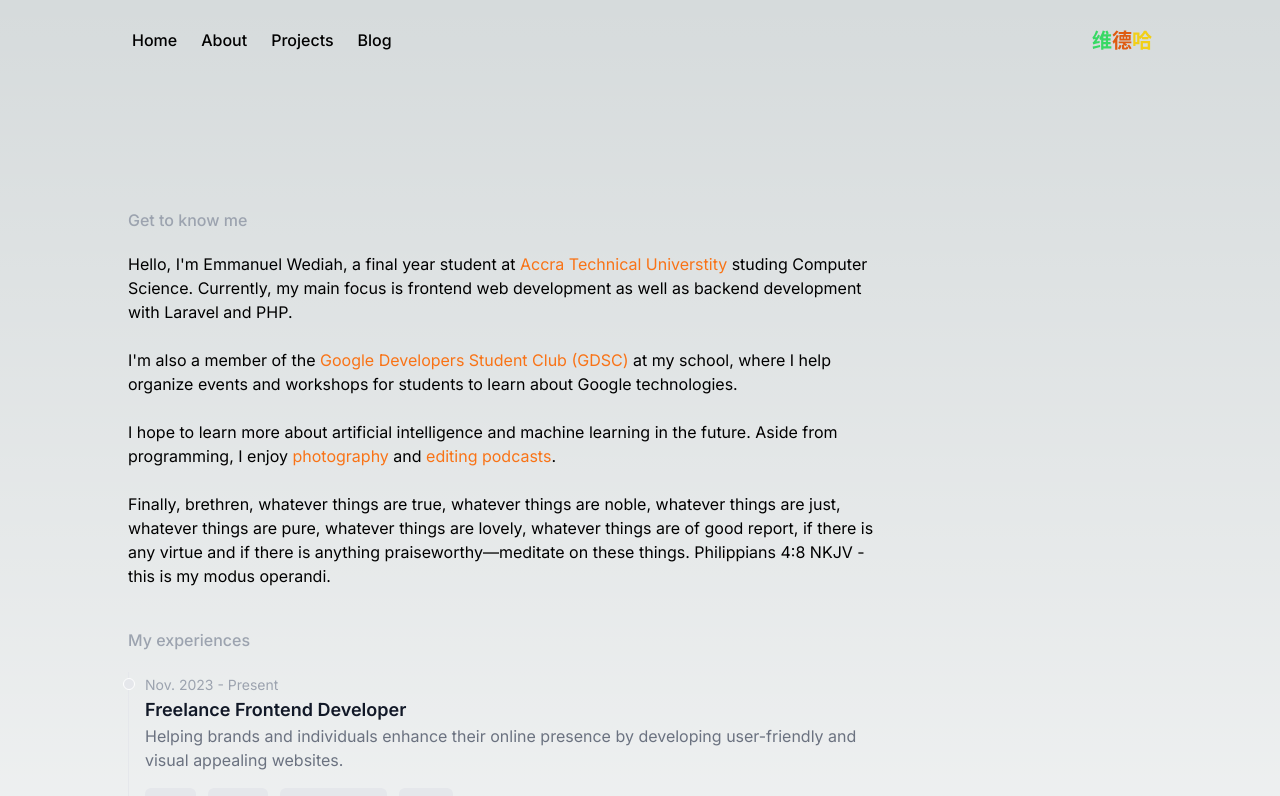
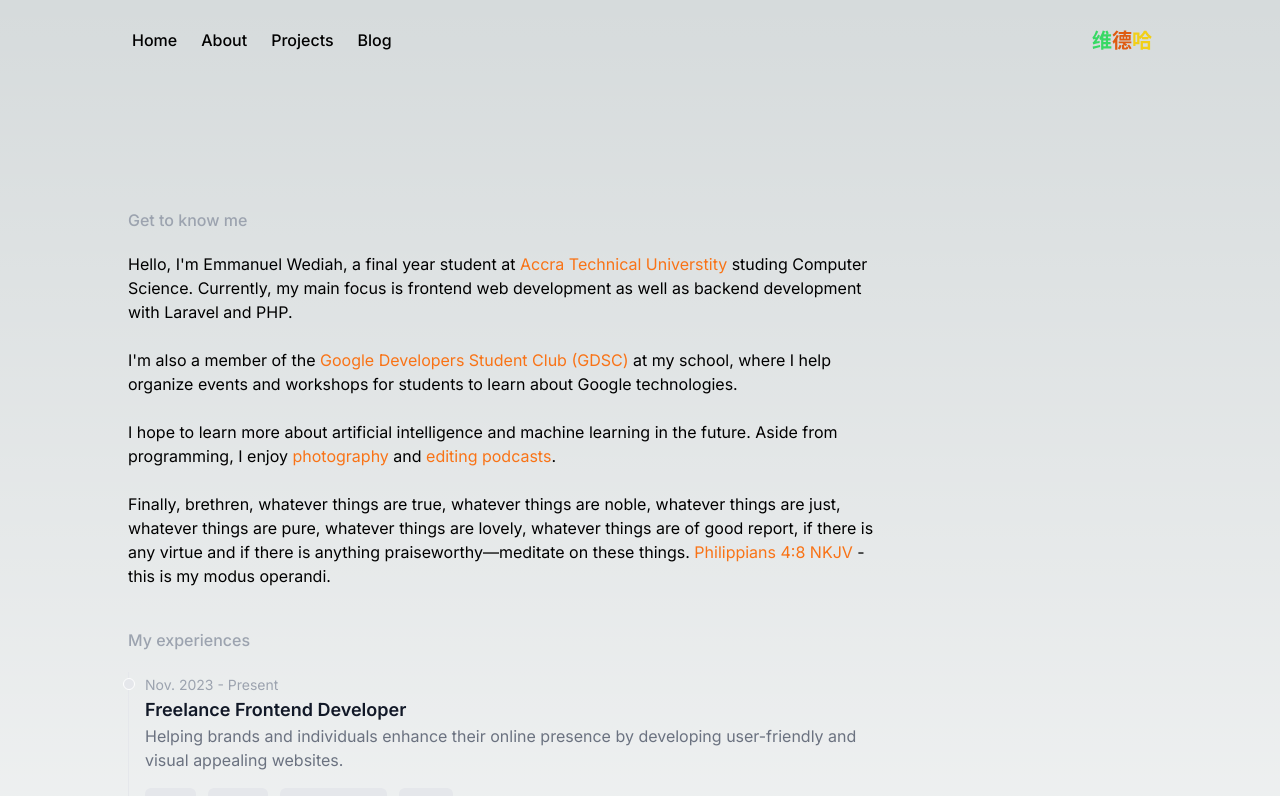
Before and after one commit to Wediah/my-portfolio, a Next.js app: page /about in a window 1280 px wide. Shown: the top 796 px of the page. Built offline with nearby package versions, Linux system fonts and the light colour scheme.

Commit message:
Update link styling in about page

```diff
--- a/app/about/page.js
+++ b/app/about/page.js
@@ -29,7 +29,7 @@ function page() {
          <br/> I hope to learn more about artificial intelligence and machine learning in the future. Aside from programming, I enjoy <a className='text-orange-500' href='/jpegs'>photography</a> and <a className='text-orange-500' href='https://open.spotify.com/show/05qwLlxgmpwf2R9mvkuNSp?si=d93ea9532ed24c3d'>editing podcasts</a>.
 
          <br/><br/>
-         Finally, brethren, whatever things are true, whatever things are noble, whatever things are just, whatever things are pure, whatever things are lovely, whatever things are of good report, if there is any virtue and if there is anything praiseworthy—meditate on these things. <a>Philippians 4:8 NKJV</a> - this is my modus operandi.
+         Finally, brethren, whatever things are true, whatever things are noble, whatever things are just, whatever things are pure, whatever things are lovely, whatever things are of good report, if there is any virtue and if there is anything praiseworthy—meditate on these things. <a className='text-orange-500'>Philippians 4:8 NKJV</a> - this is my modus operandi.
 
 
 
```
